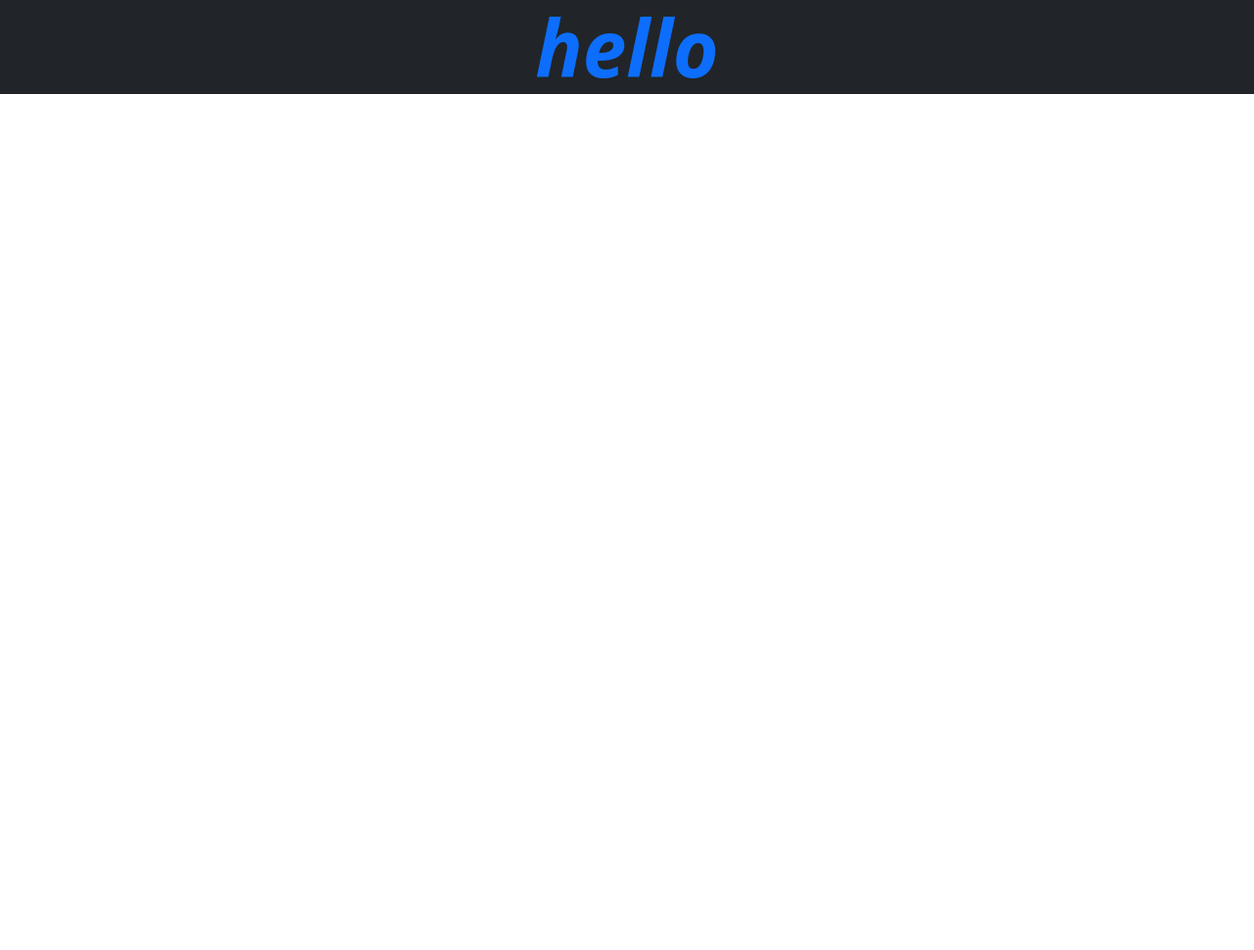
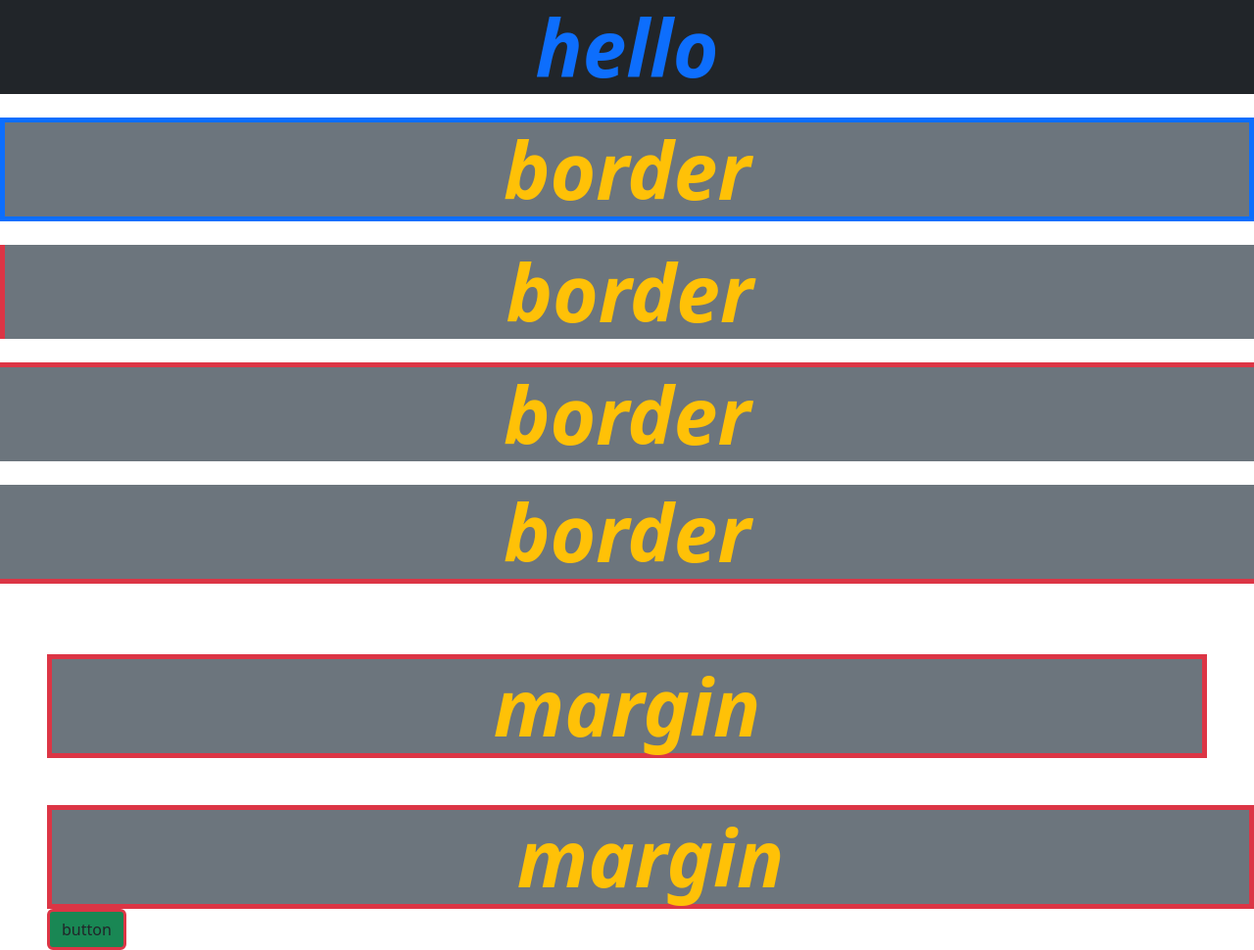
Before and after one commit to perumandlaharsha/practise, a plain HTML site: page bootstrap/assets/files/demo.html in a window 1280 px wide. Shown: the whole page at 98% size. Before the commit the page ends 800 px from the top, so only its background shows below. Drawn offline with Linux system fonts and the light colour scheme.

Commit message:
practiced boxmodel properties using bootstrap

```diff
--- a/bootstrap/assets/files/demo.html
+++ b/bootstrap/assets/files/demo.html
@@ -8,7 +8,26 @@
 </head>
 <body>
     <div class="display-1 text-primary bg-dark fw-bold text-center fst-italic">hello</div>
+  <br>
 
-<link rel="stylesheet" href="../bootstrap.js">
+  <div class="border border-5 border-primary display-1 fw-bold text-center fst-italic text-warning bg-secondary">border</div>
+  <br>
+   <div class="border-start border-5 border-danger display-1 fw-bold text-center fst-italic text-warning bg-secondary">border</div>
+   <br>
+     <div class="border-top border-5 border-danger display-1 fw-bold text-center fst-italic text-warning bg-secondary">border</div>
+     <br>
+       <div class="border-bottom border-5 border-danger display-1 fw-bold text-center fst-italic text-warning bg-secondary">border</div>
+       <br>
+         <div class="border border-5  m-5 border-danger display-1 fw-bold text-center fst-italic text-warning bg-secondary">margin</div>
+            <div class="border border-5 ms-5 border-danger display-1 fw-bold text-center fst-italic text-warning bg-secondary">margin</div>
+            <div class="btn btn-primay border border-3 border-danger bg-success ms-5">button</div>
+
+
+
+
+
+
+
+<script src="../bootstrap.js"></script>
 </body>
 </html>
```
